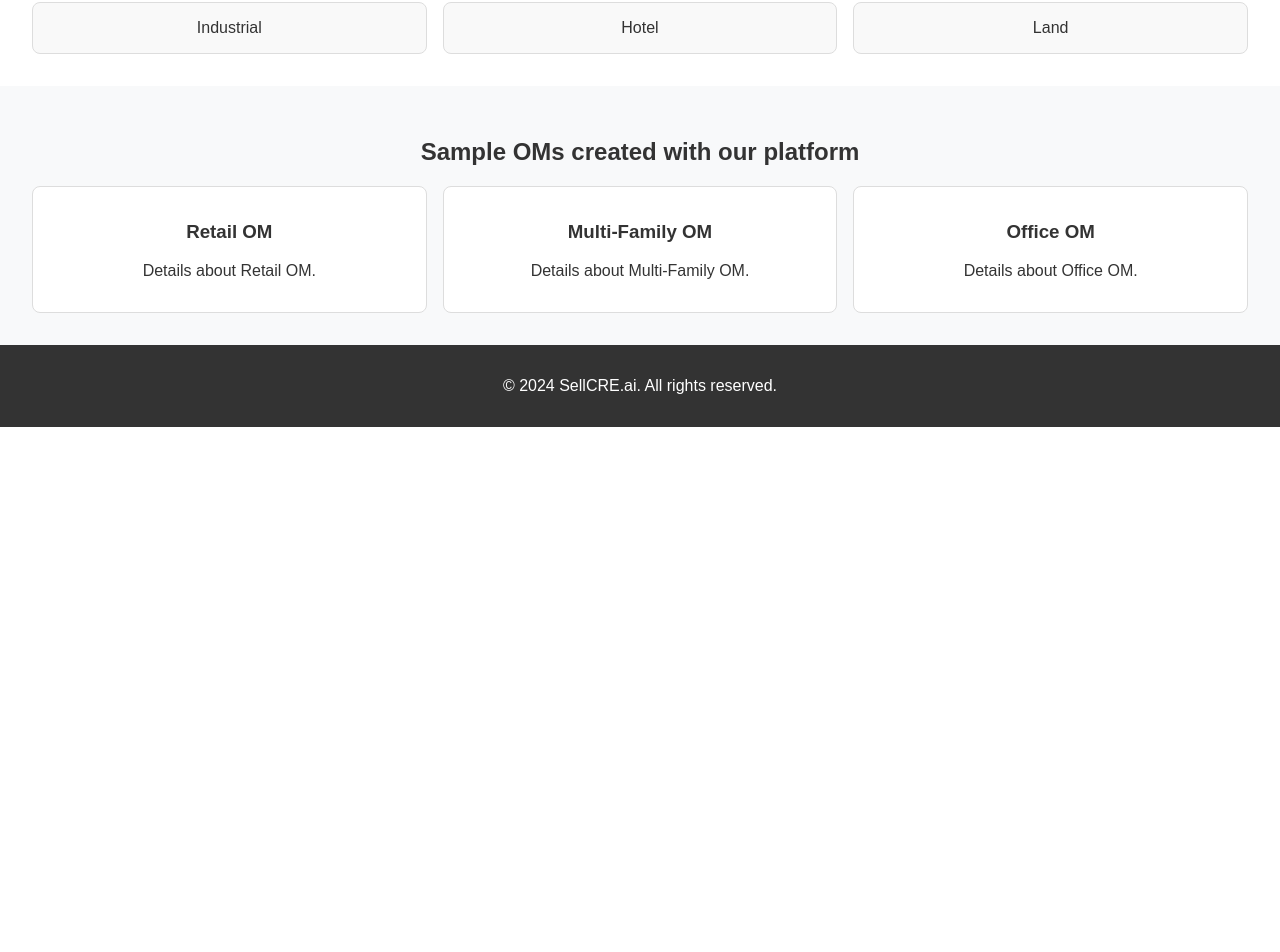
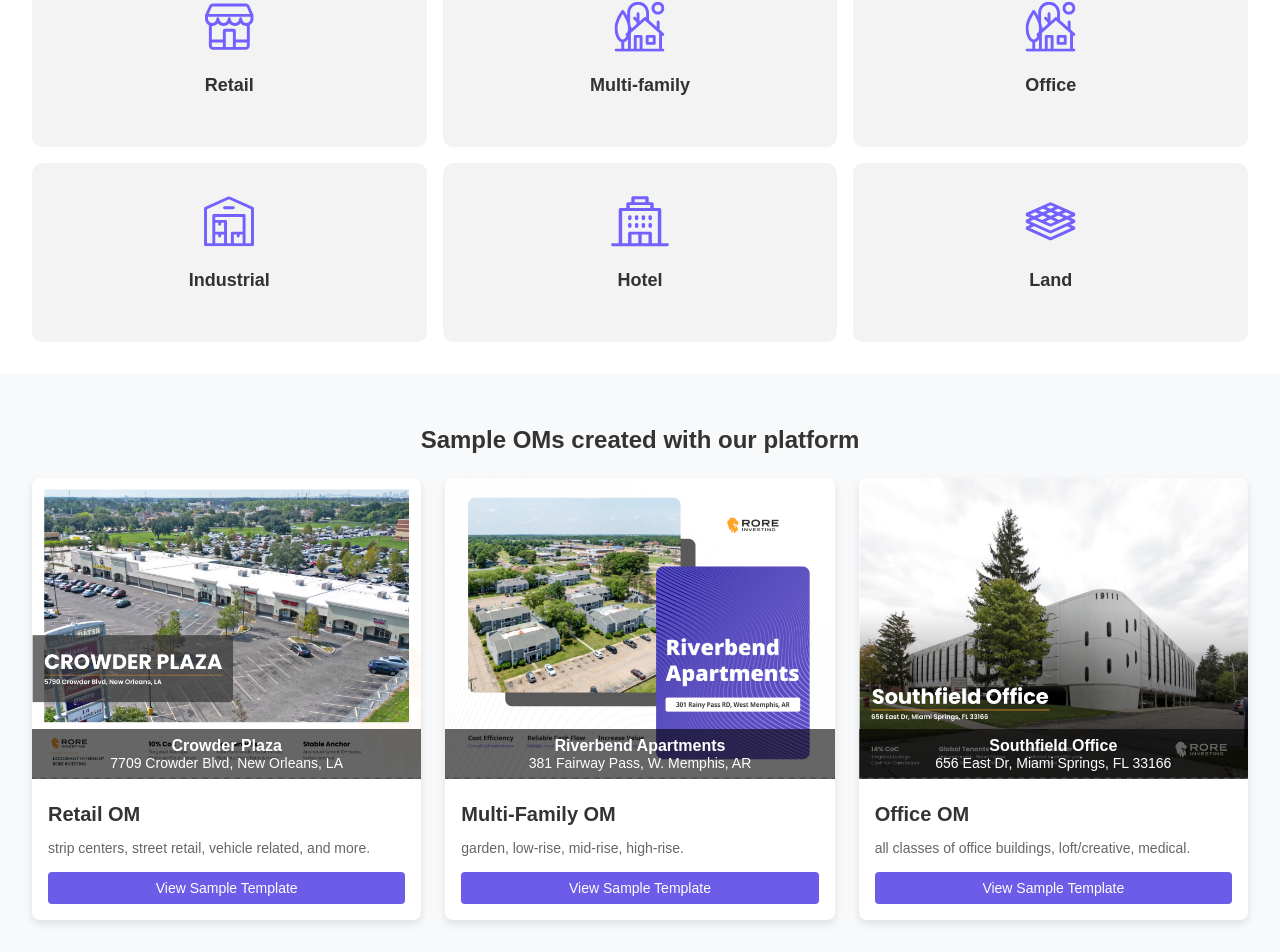
Before and after one commit to David15-Dev/SellCRE-FE, a Next.js app: page / in a window 1280 px wide. Shown: the part 233-1185 px from the top of the page. Before the commit the page ends 800 px from the top, so only its background shows below. Built offline with nearby package versions, Linux system fonts and the light colour scheme.

Commit message:
fixed SampleTemplates

```diff
--- a/src/app/components/Footer.module.css
+++ /dev/null
@@ -1,9 +0,0 @@
-/* src/app/components/Footer.module.css */
-.footer {
-  text-align: center;
-  padding: 1rem;
-  background-color: #333;
-  color: #fff;
-}
-
-/* No additional media queries needed for the footer */
--- a/src/app/components/Footer.tsx
+++ /dev/null
@@ -1,10 +0,0 @@
-// src/app/components/Footer.tsx
-import styles from "./Footer.module.css";
-
-export default function Footer() {
-  return (
-    <footer className={styles.footer}>
-      <p>© 2024 SellCRE.ai. All rights reserved.</p>
-    </footer>
-  );
-}
--- a/src/app/components/PropertyTypes.module.css
+++ b/src/app/components/PropertyTypes.module.css
@@ -34,3 +34,13 @@
     grid-template-columns: 1fr;
   }
 }
+
+.typeCard {
+  color: #323232;
+  font-weight: 600;
+  font-size: 18px;
+  padding: 33px 67px;
+  border: none;
+  border-radius: 10px;
+  background-color: #9e9e9e1f;
+}
--- a/src/app/components/PropertyTypes.tsx
+++ b/src/app/components/PropertyTypes.tsx
@@ -2,16 +2,30 @@
 import styles from "./PropertyTypes.module.css";
 
 export default function PropertyTypes() {
+  const propertyTypes = [
+    { name: "Retail", icon: "./retail.svg" },
+    { name: "Multi-family", icon: "./family.svg" },
+    { name: "Office", icon: "./office.svg" },
+    { name: "Industrial", icon: "./industry.svg" },
+    { name: "Hotel", icon: "./hotel.svg" },
+    { name: "Land", icon: "./land.svg" },
+  ];
+
   return (
     <section className={styles.propertyTypes}>
-      <h2>Various Real Estate Property Types</h2>
+      <p className={styles.subtitle}>Create OMs and Ads For</p>
+      <h2 className={styles.title}>Various Real Estate Property Types</h2>
       <div className={styles.typesGrid}>
-        <div className={styles.type}>Retail</div>
-        <div className={styles.type}>Multi-Family</div>
-        <div className={styles.type}>Office</div>
-        <div className={styles.type}>Industrial</div>
-        <div className={styles.type}>Hotel</div>
-        <div className={styles.type}>Land</div>
+        {propertyTypes.map((type) => (
+          <div key={type.name} className={styles.typeCard}>
+            <img
+              src={type.icon}
+              alt={`${type.name} icon`}
+              className={styles.icon}
+            />
+            <p className={styles.label}>{type.name}</p>
+          </div>
+        ))}
       </div>
     </section>
   );
--- a/src/app/components/SampleTemplates.module.css
+++ b/src/app/components/SampleTemplates.module.css
@@ -1,32 +1,99 @@
 /* src/app/components/SampleTemplates.module.css */
+
 .sampleTemplates {
+  text-align: center;
   padding: 2rem;
   background-color: #f8f9fa;
-  text-align: center;
+}
+
+.title {
+  font-size: 1.5rem;
+  font-weight: bold;
+  margin-bottom: 1.5rem;
 }
 
 .templatesGrid {
   display: grid;
-  grid-template-columns: repeat(3, 1fr);
-  gap: 1rem;
+  grid-template-columns: repeat(auto-fit, minmax(250px, 1fr));
+  gap: 1.5rem;
+  align-items: start;
 }
 
-.template {
-  padding: 1rem;
-  border: 1px solid #ddd;
+.templateCard {
+  background-color: #ffffff;
   border-radius: 8px;
-  background-color: #fff;
+  overflow: hidden;
+  box-shadow: 0 4px 8px rgba(0, 0, 0, 0.1);
+  transition: transform 0.3s ease;
 }
 
-/* Responsive adjustments */
-@media (max-width: 768px) {
-  .templatesGrid {
-    grid-template-columns: 1fr;
-  }
+.templateCard:hover {
+  transform: translateY(-5px);
 }
 
-@media (max-width: 480px) {
-  .templatesGrid {
-    grid-template-columns: 1fr;
-  }
+.imageWrapper {
+  position: relative;
 }
+
+.image {
+  width: 100%;
+  height: auto;
+  display: block;
+}
+
+.overlay {
+  position: absolute;
+  bottom: 0;
+  left: 0;
+  right: 0;
+  background: rgba(0, 0, 0, 0.6);
+  color: #ffffff;
+  padding: 0.5rem 1rem;
+  display: flex;
+  flex-direction: column;
+}
+
+.overlayTitle {
+  font-size: 1rem;
+  font-weight: bold;
+  margin: 0;
+}
+
+.overlaySubtitle {
+  font-size: 0.875rem;
+  margin: 0;
+}
+
+.cardContent {
+  padding: 1rem;
+  text-align: left;
+}
+
+.cardTitle {
+  font-size: 1.25rem;
+  font-weight: bold;
+  margin: 0.5rem 0;
+}
+
+.description {
+  font-size: 0.875rem;
+  color: #666666;
+  margin-bottom: 1rem;
+}
+
+.ctaButton {
+  background-color: #6c5ce7;
+  color: #ffffff;
+  padding: 0.5rem 1rem;
+  border: none;
+  border-radius: 4px;
+  font-size: 0.875rem;
+  cursor: pointer;
+  transition: background-color 0.3s ease;
+  width: 100%;
+  text-align: center;
+}
+
+.ctaButton:hover {
+  background-color: #5947c1;
+}
--- a/src/app/components/SampleTemplates.tsx
+++ b/src/app/components/SampleTemplates.tsx
@@ -2,22 +2,61 @@
 import styles from "./SampleTemplates.module.css";
 
 export default function SampleTemplates() {
+  const templates = [
+    {
+      title: "Retail OM",
+      description: "strip centers, street retail, vehicle related, and more.",
+      image: "./bg1.png",
+      buttonText: "View Sample Template",
+      overlayTitle: "Crowder Plaza",
+      overlaySubtitle: "7709 Crowder Blvd, New Orleans, LA",
+    },
+    {
+      title: "Multi-Family OM",
+      description: "garden, low-rise, mid-rise, high-rise.",
+      image: "./bg2.png",
+      buttonText: "View Sample Template",
+      overlayTitle: "Riverbend Apartments",
+      overlaySubtitle: "381 Fairway Pass, W. Memphis, AR",
+    },
+    {
+      title: "Office OM",
+      description: "all classes of office buildings, loft/creative, medical.",
+      image: "./bg3.png",
+      buttonText: "View Sample Template",
+      overlayTitle: "Southfield Office",
+      overlaySubtitle: "656 East Dr, Miami Springs, FL 33166",
+    },
+  ];
+
   return (
     <section className={styles.sampleTemplates}>
-      <h2>Sample OMs created with our platform</h2>
+      <h2 className={styles.title}>Sample OMs created with our platform</h2>
       <div className={styles.templatesGrid}>
-        <div className={styles.template}>
-          <h3>Retail OM</h3>
-          <p>Details about Retail OM.</p>
-        </div>
-        <div className={styles.template}>
-          <h3>Multi-Family OM</h3>
-          <p>Details about Multi-Family OM.</p>
-        </div>
-        <div className={styles.template}>
-          <h3>Office OM</h3>
-          <p>Details about Office OM.</p>
-        </div>
+        {templates.map((template, index) => (
+          <div key={index} className={styles.templateCard}>
+            <div className={styles.imageWrapper}>
+              <img
+                src={template.image}
+                alt={template.title}
+                className={styles.image}
+              />
+              <div className={styles.overlay}>
+                <h3 className={styles.overlayTitle}>{template.overlayTitle}</h3>
+                <p className={styles.overlaySubtitle}>
+                  {template.overlaySubtitle}
+                </p>
+              </div>
+            </div>
+            <div className={styles.cardContent}>
+              <h3 className={styles.cardTitle}>{template.title}</h3>
+              <p className={styles.description}>{template.description}</p>
+              <button className={styles.ctaButton}>
+                {template.buttonText}
+              </button>
+            </div>
+          </div>
+        ))}
       </div>
     </section>
   );
--- a/src/app/page.tsx
+++ b/src/app/page.tsx
@@ -2,7 +2,6 @@
 import Header from "./components/Header";
 import PropertyTypes from "./components/PropertyTypes";
 import SampleTemplates from "./components/SampleTemplates";
-import Footer from "./components/Footer";
 
 export default function Home() {
   return (
@@ -12,7 +11,6 @@ export default function Home() {
         <PropertyTypes />
         <SampleTemplates />
       </main>
-      <Footer />
     </>
   );
 }
```
Also changed, not shown: public/retail.svg.
